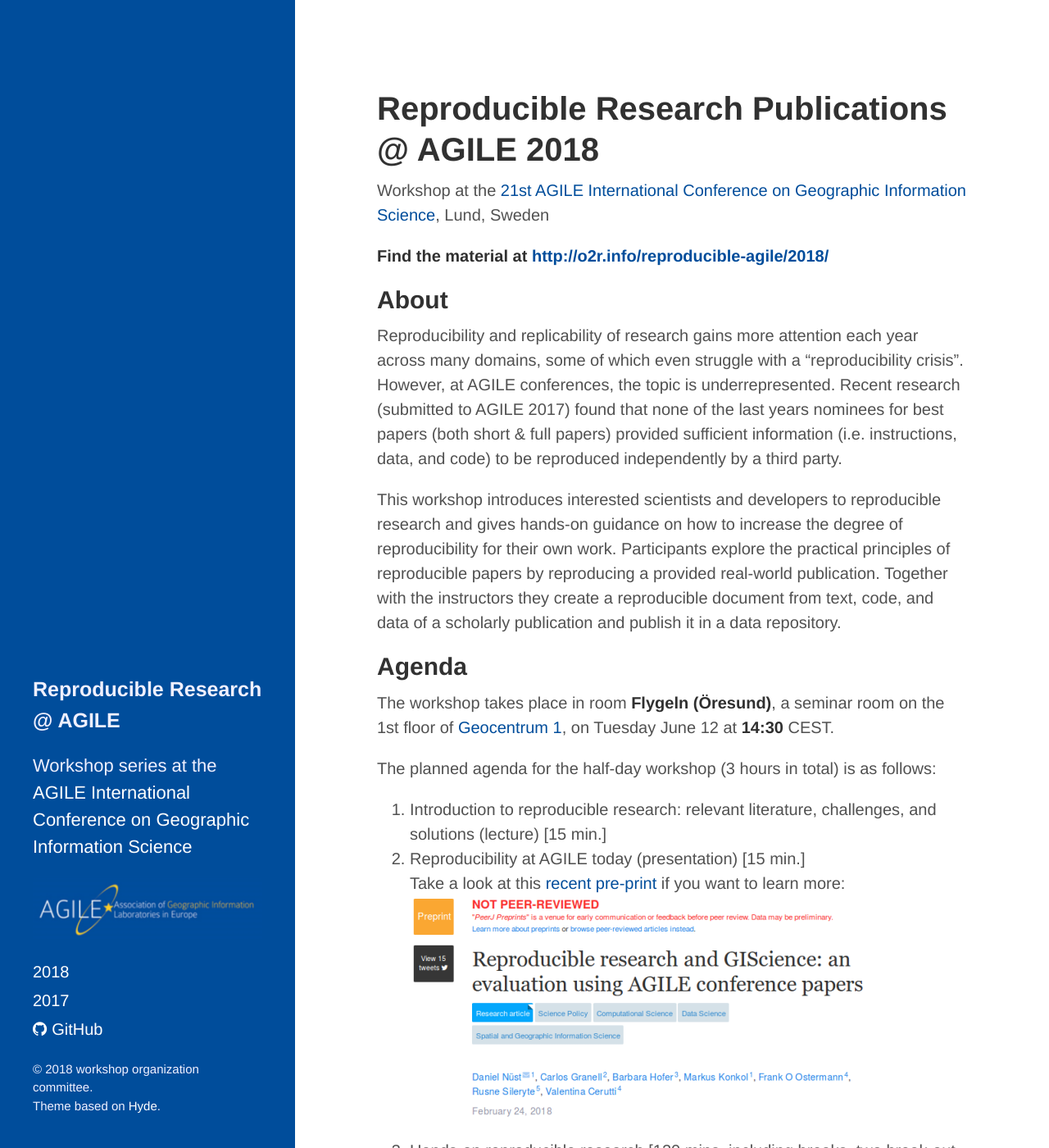
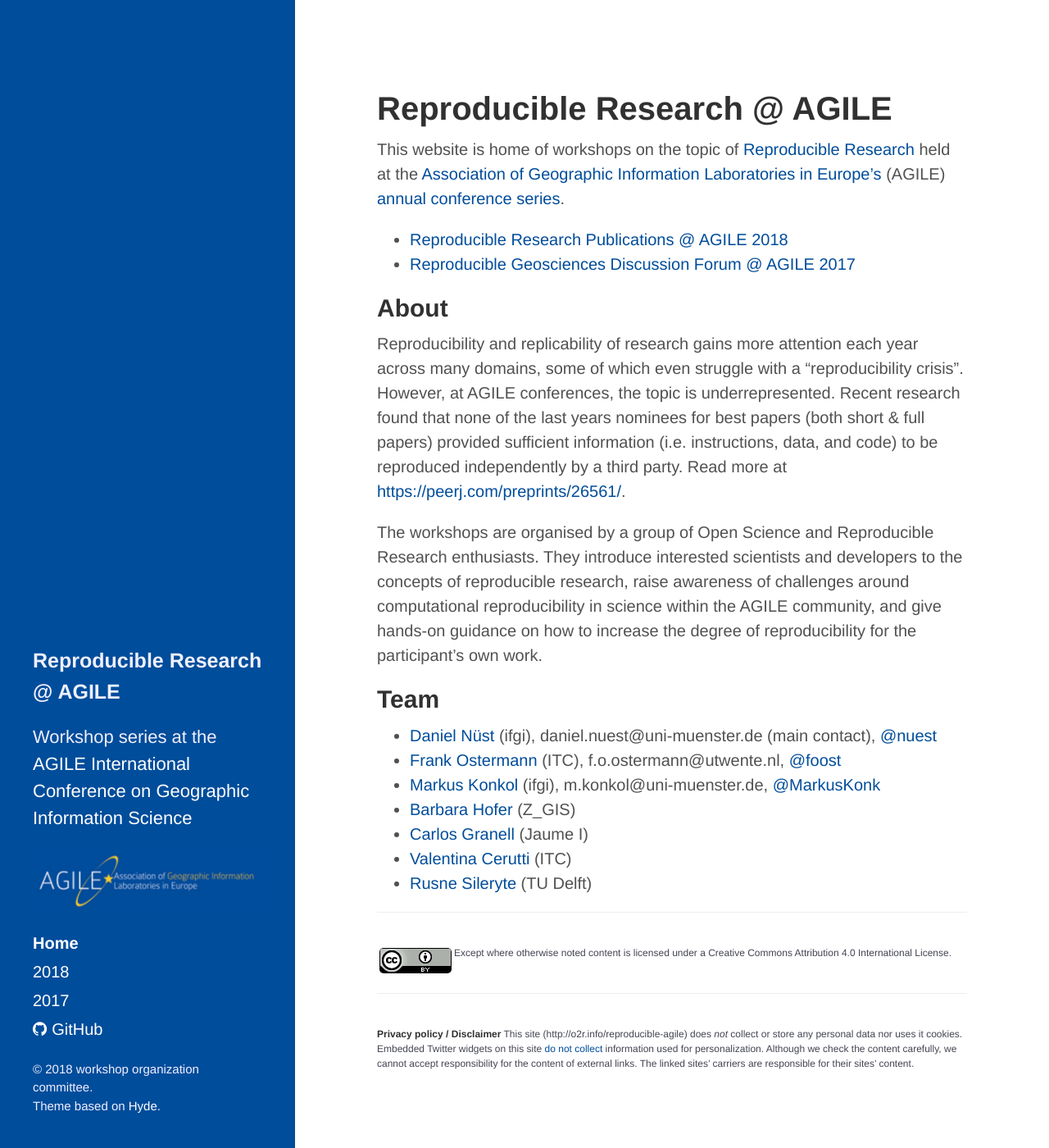
Before and after one commit to reproducible-agile/reproducible-agile.github.io, a Jekyll site: the page built from index.md, in a window 1280 px wide and 1400 px high. Shown: the whole window at 82% size. Built offline with Jekyll 4.4.1, drawn with Linux system fonts in a browser that asks for light colours; some of the changed text lies outside the part shown.

Commit message:
restructure page after workshop completion

```diff
--- a/_config.yml
+++ b/_config.yml
@@ -8,7 +8,7 @@
 #relative_permalinks: true
 
 # Setup
-title: 'Reproducible Research @ AGILE'
+title: 'Reproducible Research Workshops at AGILE'
 tagline: 'Reproducible Research @ AGILE'
 description: 'Workshop series at the <a href="https://agile-online.org/index.php/conference/" title="conference websites">AGILE International Conference on Geographic Information Science</a>'
 url: http://o2r.info/reproducible-agile
--- a/_includes/sidebar.html
+++ b/_includes/sidebar.html
@@ -8,8 +8,8 @@
     </div>
 
     <nav class="sidebar-nav">
-      <!-- <a class="sidebar-nav-item{% if page.url == site.baseurl %} active{% endif %}" href="{{ site.baseurl }}/">Home</a> -->
-      <a class="sidebar-nav-item{% if page.url == site.baseurl %} active{% endif %}" href="{{ site.baseurl }}">2018</a>
+      <a class="sidebar-nav-item{% unless page.url contains '/20' %} active{% endunless %}" href="{{ site.baseurl }}">Home</a>
+      <a class="sidebar-nav-item{% if page.url contains '2018' %} active{% endif %}" href="{{ site.baseurl }}2018">2018</a>
       <a class="sidebar-nav-item{% if page.url contains '2017' %} active{% endif %}" href="{{ site.baseurl }}2017">2017</a>
       <a class="sidebar-nav-item" href="{{ site.github.repo }}"><i class="fa fa-github" style="margin-right: 0.3em;" aria-hidden="true"></i>GitHub</a>
     </nav>
--- a/index.md
+++ b/index.md
@@ -1,6 +1,6 @@
 ---
 layout: default
-title: Reproducible Research Publications at AGILE 2018
+title: Home
 keywords:
     - reproducible research
     - open science
@@ -12,62 +12,23 @@
     - Jupyter Notebooks
 ---
 
-# Reproducible Research Publications @ AGILE 2018
+# Reproducible Research @ AGILE
 
-Workshop at the [21st AGILE International Conference on Geographic Information Science](http://agile-online.org/index.php/conference/conference-2018), Lund, Sweden
+This website is home of workshops on the topic of [Reproducible Research](https://en.wikipedia.org/wiki/Reproducibility#Reproducible_research) held at the [Association of Geographic Information Laboratories in Europe's](https://agile-online.org/) (AGILE) [annual conference series](https://agile-online.org/past-conferences-and-proceedings).
 
-**Find the material at [http://o2r.info/reproducible-agile/2018/](http://o2r.info/reproducible-agile/2018/)**
+- [Reproducible Research Publications @ AGILE 2018](2018)
+- [Reproducible Geosciences Discussion Forum @ AGILE 2017](2017)
 
 ## About
 
 Reproducibility and replicability of research gains more attention each year across many domains, some of which even struggle with a "reproducibility crisis".
 However, at AGILE conferences, the topic is underrepresented.
-Recent research (submitted to AGILE 2017) found that none of the last years nominees for best papers (both short & full papers) provided sufficient information (i.e. instructions, data, and code) to be reproduced independently by a third party.
+Recent research found that none of the last years nominees for best papers (both short & full papers) provided sufficient information (i.e. instructions, data, and code) to be reproduced independently by a third party. Read more at [https://peerj.com/preprints/26561/](https://peerj.com/preprints/26561/).
 
-This workshop introduces interested scientists and developers to reproducible research and gives hands-on guidance on how to increase the degree of reproducibility for their own work.
-Participants explore the practical principles of reproducible papers by reproducing a provided real-world publication.
-Together with the instructors they create a reproducible document from text, code, and data of a scholarly publication and publish it in a data repository.
+The workshops are organised by a group of Open Science and Reproducible Research enthusiasts.
+They introduce interested scientists and developers to the concepts of reproducible research, raise awareness of challenges around computational reproducibility in science within the AGILE community, and give hands-on guidance on how to increase the degree of reproducibility for the participant's own work.
 
-## Agenda
-
-The workshop takes place in room **Flygeln (Öresund)**, a seminar room on the 1st floor of [Geocentrum 1](https://agile-online.org/practical-and-local-information-2018/venues-and-social-events-2018), on Tuesday June 12 at **14:30** CEST.
-
-The planned agenda for the half-day workshop (3 hours in total) is as follows:
-
-1. Introduction to reproducible research: relevant literature, challenges, and solutions (lecture) [15 min.]
-2. Reproducibility at AGILE today (presentation) [15 min.]<br />
-Take a look at this [recent pre-print](https://doi.org/10.7287/peerj.preprints.26561v1) if you want to learn more:
-[![](public/images/peerj-preprint-agile-rr.png)](https://doi.org/10.7287/peerj.preprints.26561v1)
-3. Hands-on reproducible research [120 mins. including breaks, two break-out sessions]
-    - **Goal:** Reproducing a paper with either _R_ or _Python_ code
-        - Participants make first-hand experiences in trying to reproduce a prepared computational analysis from a real paper
-        - Transform a "typical" publication into a reproducible document
-        - Publish the analysis in a research data repository
-    - **Skills:** Tools for creating reproducible documents (literate programming wit R Markdown or Jupyter Notebook), scripted geospatial workflows for GIS
-4. Reproducibility at AGILE tomorrow (discussion, presentation) & Feedback [30 min.]
-
-## Registration
-
-Participants are required to on the AGILE conference website.
-
-In addition participants must submit some information to the [workshop repository on GitHub](https://github.com/o2r-project/reproducible-agile) by [creating a new issue](https://github.com/o2r-project/reproducible-agile/issues/new) **until May 27 2018**.
-
-The issue must include
-
-1. preferred hands-on session (_R_ or _Python_),
-1. a short description of experience in R and/or Python
-1. a summary of computational work, if available with references to published papers, data or code, and
-1. plans for future computer-based research.
-
-Basic skills in the selected programming language are required to participate in the workshop (e.g. practical experiences as part of a research project) - please get in touch if you are unsure!
-
-In case of a high number of publications, participants may be selected based on the submitted material.
-Participants must bring their own computers and be prepared to install software _before and at_ the workshop.
-
-The number and topics of hands-on sessions depend on room availability and participants' interests.
-They will be announced on _May 15 2018_.
-
-## Organizing Committee
+## Team
 
 - [Daniel Nüst](https://orcid.org/0000-0002-0024-5046) (ifgi), daniel.nuest@uni-muenster.de (main contact), [@nuest](https://github.com/nuest)
 - [Frank Ostermann](https://orcid.org/0000-0002-9317-8291) (ITC), f.o.ostermann@utwente.nl, [@foost](https://github.com/foost)
```
Also changed, not shown: 2018.md (+44 -2 lines).
